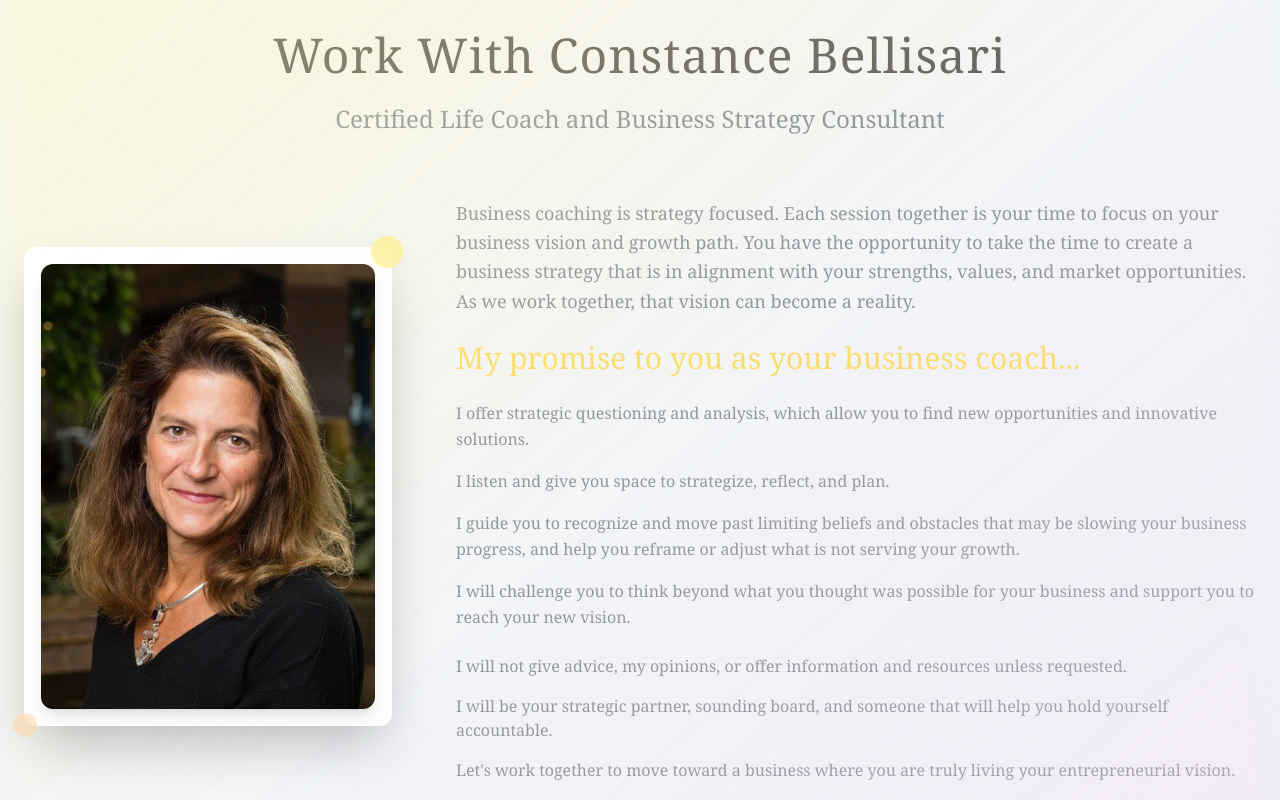
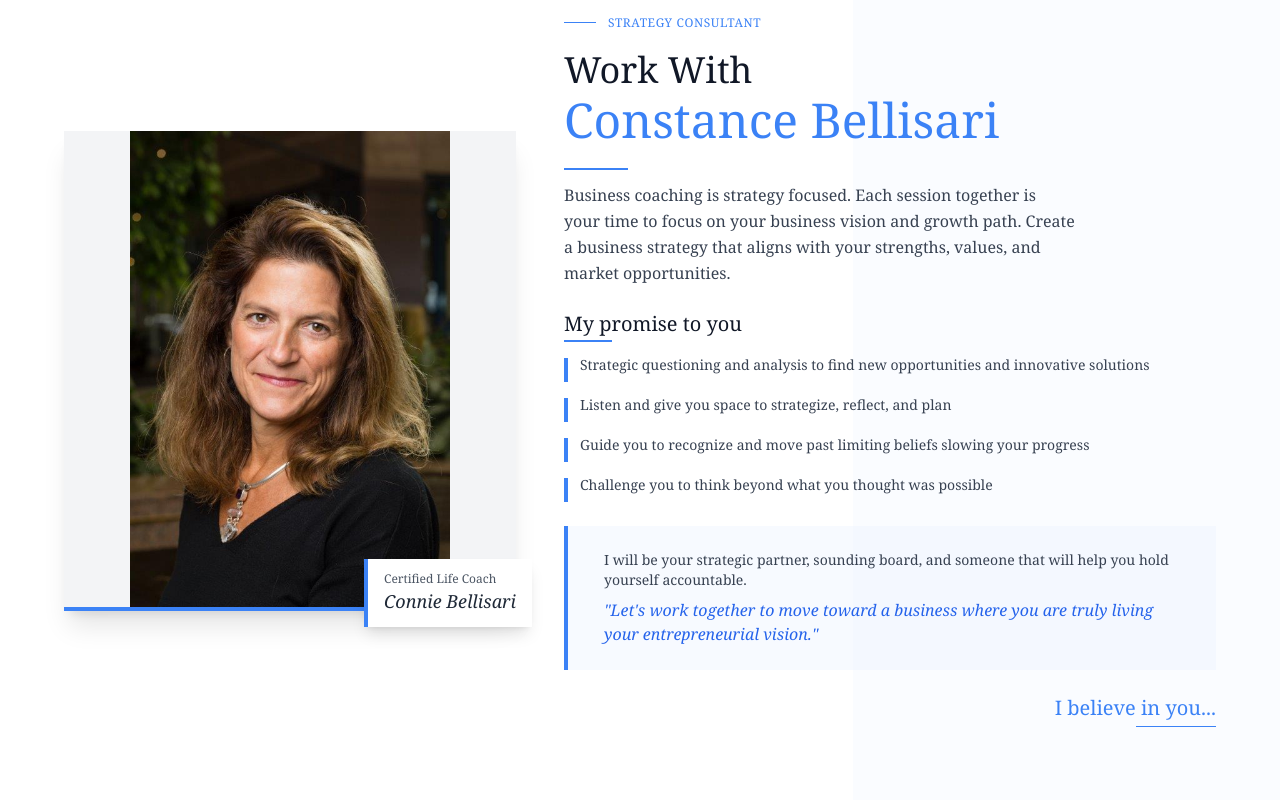
Before and after one commit to Drakebellisarii/cpp_website, a React (Create React App) app: page / in a window 1280 px wide. Shown: the part 1460-2260 px from the top of the page. Built offline with nearby package versions, Linux system fonts and the light colour scheme.

Commit message:
updated info section

```diff
--- a/src/CentralPointPartnersWebsite.jsx
+++ b/src/CentralPointPartnersWebsite.jsx
@@ -526,142 +526,137 @@ export default function CentralPointPartnersWebsite() {
 
 
 </section>
-                  {/* Work with Connie Bellisari Section */}
-      <section className="relative py-24 px-6 bg-gradient-to-br from-slate-100/70 to-blue-100/70 overflow-hidden group">
+ <section className="py-20 px-6 bg-white relative overflow-hidden">
+       {/* Subtle background element */}
+       <div className="absolute top-0 right-0 w-1/3 h-full bg-blue-50/30"></div>
 
-  <div className="max-w-7xl mx-auto">
-    <motion.h2
-      className="text-5xl font-light text-center mb-6 text-black/100 tracking-wide"
-      initial={{ opacity: 0, y: 30 }}
-      whileInView={{ opacity: 1, y: 0 }}
+       <div className="max-w-6xl mx-auto relative">
+         <div className="grid lg:grid-cols-12 gap-12 items-center">
+
+           {/* Left Side - Photo */}
+           <motion.div
+             className="lg:col-span-5 relative"
+             initial={{ opacity: 0, x: -50 }}
+             whileInView={{ opacity: 1, x: 0 }}
              transition={{ duration: 0.8 }}
              viewport={{ once: true }}>
-      Work With Constance Bellisari
-    </motion.h2>
 
-    <motion.h3
-      className="text-2xl font-light text-center mb-16 text-slate-600"
-      initial={{ opacity: 0, y: 20 }}
-      whileInView={{ opacity: 1, y: 0 }}
-      transition={{ duration: 0.8, delay: 0.2 }}
-      viewport={{ once: true }}>
-      Certified Life Coach and Business Strategy Consultant
-    </motion.h3>
+             {/* Photo container with creative framing */}
+             <div className="relative">
+               {/* Blue accent frame */}
+               <div className="absolute -top-3 -left-3 w-full h-full border-2 border-blue-500 -z-10"></div>
 
-    <div className="grid lg:grid-cols-3 gap-16 items-center">
-      {/* Photo with background - now takes up 1/3 of the space */}
-      <motion.div
-        className="lg:col-span-1 flex justify-center lg:justify-start -mt-28"
-        initial={{ opacity: 0, x: -50 }}
-        whileInView={{ opacity: 1, x: 0 }}
-        transition={{ duration: 0.8, delay: 0.3 }}
-        viewport={{ once: true }}>
-
-        {/* Background decoration */}
-        <div className="absolute -inset-4 bg-gradient-to-br from-yellow-100/60 via-orange-50/40 to-pink-100/60 rounded-3xl blur-xl"></div>
-
-        {/* Photo container - increased size by 50% */}
-        <div className="relative bg-white/90 backdrop-blur-sm p-4 rounded-xl shadow-2xl border border-white/50 w-96">
-          <div className="aspect-[3/4] w-full bg-gradient-to-br from-slate-100 to-slate-200 rounded-xl overflow-hidden shadow-lg">
+               {/* Main photo */}
+               <div className="w-full h-[480px] bg-gray-100 shadow-xl relative overflow-hidden flex items-center justify-center">
                  <img
                    src="/Connie-headshot.JPG"
                    alt="Connie Bellisari"
-              className="w-full h-full object-cover"
+                   className="max-w-full max-h-full object-contain"
                  />
+
+                 {/* Blue overlay strip */}
+                 <div className="absolute bottom-0 left-0 right-0 h-1 bg-blue-500"></div>
                </div>
 
-          {/* Optional decorative elements */}
-          <div className="absolute -top-3 -right-3 w-8 h-8 bg-yellow-200 rounded-full opacity-70"></div>
-          <div className="absolute -bottom-3 -left-3 w-6 h-6 bg-orange-200 rounded-full opacity-60"></div>
+               {/* Floating signature card */}
+               <motion.div
+                 className="absolute -bottom-4 -right-4 bg-white shadow-lg px-4 py-3 border-l-4 border-blue-500"
+                 initial={{ opacity: 0, y: 20 }}
+                 whileInView={{ opacity: 1, y: 0 }}
+                 transition={{ duration: 0.6, delay: 0.4 }}
+                 viewport={{ once: true }}>
+                 <p className="text-xs text-gray-600 font-light">Certified Life Coach</p>
+                 <p className="text-lg font-light text-gray-800 italic">Connie Bellisari</p>
+               </motion.div>
              </div>
            </motion.div>
 
-      {/* Content - now takes up 2/3 of the space */}
+           {/* Right Side - Content */}
            <motion.div
-        className="lg:col-span-2 space-y-6"
+             className="lg:col-span-7 space-y-6"
              initial={{ opacity: 0, x: 50 }}
              whileInView={{ opacity: 1, x: 0 }}
-        transition={{ duration: 0.8, delay: 0.4 }}
+             transition={{ duration: 0.8, delay: 0.2 }}
              viewport={{ once: true }}>
 
-        <div className="prose prose-lg text-slate-600 font-light leading-relaxed max-w-none">
-          <p className="text-lg leading-relaxed">
+             {/* Header with creative typography */}
+             <div className="space-y-4">
+               <div className="flex items-center space-x-3 mb-2">
+                 <div className="w-8 h-[1px] bg-blue-500"></div>
+                 <span className="text-xs tracking-wider text-blue-500 font-medium uppercase">Strategy Consultant</span>
+               </div>
+
+               <h2 className="text-4xl font-light text-gray-900 leading-tight">
+                 Work With
+                 <span className="block text-5xl text-blue-500 font-normal mt-1">
+                   Constance Bellisari
+                 </span>
+               </h2>
+             </div>
+
+             {/* Description */}
+             <div className="space-y-3">
+               <div className="w-16 h-[2px] bg-blue-500"></div>
+               <p className="text-base text-gray-700 font-light leading-relaxed max-w-lg">
                  Business coaching is strategy focused. Each session together is your time
-            to focus on your business vision and growth path. You have the opportunity to
-            take the time to create a business strategy that is in alignment with your
-            strengths, values, and market opportunities. As we work together, that vision can
-            become a reality.
+                 to focus on your business vision and growth path. Create a business strategy
+                 that aligns with your strengths, values, and market opportunities.
                </p>
              </div>
 
-        <motion.h4
-          className="text-3xl font-light text-yellow-400 mt-12 mb-6"
+             {/* Promise Section */}
+             <div className="space-y-4">
+               <h4 className="text-xl font-light text-gray-900 relative">
+                 My promise to you
+                 <span className="absolute -bottom-1 left-0 w-12 h-[2px] bg-blue-500"></span>
+               </h4>
+
+               <div className="grid gap-3">
+                 {[
+                   "Strategic questioning and analysis to find new opportunities and innovative solutions",
+                   "Listen and give you space to strategize, reflect, and plan",
+                   "Guide you to recognize and move past limiting beliefs slowing your progress",
+                   "Challenge you to think beyond what you thought was possible"
+                 ].map((promise, index) => (
+                   <motion.div
+                     key={index}
+                     className="flex items-start space-x-3 group"
+                     initial={{ opacity: 0, y: 20 }}
+                     whileInView={{ opacity: 1, y: 0 }}
+                     transition={{ duration: 0.6, delay: 0.3 + index * 0.1 }}
+                     viewport={{ once: true }}>
+                     <div className="w-1 h-6 bg-blue-500 flex-shrink-0 mt-1 group-hover:bg-blue-600 transition-colors"></div>
+                     <p className="text-sm text-gray-700 font-light leading-relaxed">{promise}</p>
+                   </motion.div>
+                 ))}
+               </div>
+             </div>
+
+             {/* Partnership statement */}
+             <motion.div
+               className="bg-blue-50/50 p-6 relative"
+               initial={{ opacity: 0, y: 20 }}
+               whileInView={{ opacity: 1, y: 0 }}
+               transition={{ duration: 0.8, delay: 0.7 }}
+               viewport={{ once: true }}>
+               <div className="absolute left-0 top-0 bottom-0 w-1 bg-blue-500"></div>
+               <div className="space-y-2 text-gray-700 font-light leading-relaxed pl-4">
+                 <p className="text-sm">I will be your strategic partner, sounding board, and someone that will help you hold yourself accountable.</p>
+                 <p className="text-base italic text-blue-600">
+                   "Let's work together to move toward a business where you are truly living your entrepreneurial vision."
+                 </p>
+               </div>
+             </motion.div>
+
+             {/* Belief statement */}
+             <motion.div
+               className="text-right"
                initial={{ opacity: 0 }}
                whileInView={{ opacity: 1 }}
-          transition={{ duration: 0.8, delay: 0.6 }}
+               transition={{ duration: 0.8, delay: 0.9 }}
                viewport={{ once: true }}>
-          My promise to you as your business coach...
-        </motion.h4>
-
-        <div className="space-y-4 text-slate-600 font-light leading-relaxed">
-          <motion.p
-            initial={{ opacity: 0, y: 20 }}
-            whileInView={{ opacity: 1, y: 0 }}
-            transition={{ duration: 0.6, delay: 0.7 }}
-            viewport={{ once: true }}>
-            I offer strategic questioning and analysis, which allow you to find new
-            opportunities and innovative solutions.
-          </motion.p>
-
-          <motion.p
-            initial={{ opacity: 0, y: 20 }}
-            whileInView={{ opacity: 1, y: 0 }}
-            transition={{ duration: 0.6, delay: 0.8 }}
-            viewport={{ once: true }}>
-            I listen and give you space to strategize, reflect, and plan.
-          </motion.p>
-
-          <motion.p
-            initial={{ opacity: 0, y: 20 }}
-            whileInView={{ opacity: 1, y: 0 }}
-            transition={{ duration: 0.6, delay: 0.9 }}
-            viewport={{ once: true }}>
-            I guide you to recognize and move past limiting beliefs and obstacles that may
-            be slowing your business progress, and help you reframe or adjust what is not
-            serving your growth.
-          </motion.p>
-
-          <motion.p
-            initial={{ opacity: 0, y: 20 }}
-            whileInView={{ opacity: 1, y: 0 }}
-            transition={{ duration: 0.6, delay: 1.0 }}
-            viewport={{ once: true }}>
-            I will challenge you to think beyond what you thought was possible
-            for your business and support you to reach your new vision.
-          </motion.p>
-        </div>
-
-        <motion.div
-          className="mt-8 space-y-4 text-slate-600 font-light"
-          initial={{ opacity: 0, y: 20 }}
-          whileInView={{ opacity: 1, y: 0 }}
-          transition={{ duration: 0.6, delay: 1.1 }}
-          viewport={{ once: true }}>
-          <p>I will not give advice, my opinions, or offer information and resources unless requested.</p>
-          <p>I will be your strategic partner, sounding board, and someone that will help you hold yourself accountable.</p>
-          <p>Let's work together to move toward a business where you are truly living your entrepreneurial vision.</p>
-        </motion.div>
-
-        <motion.div
-          className="mt-12"
-          initial={{ opacity: 0, y: 20 }}
-          whileInView={{ opacity: 1, y: 0 }}
-          transition={{ duration: 0.6, delay: 1.2 }}
-          viewport={{ once: true }}>
-          <h5 className="text-2xl font-light text-yellow-400 mb-2">I believe in you...</h5>
-          <div className="text-4xl font-light text-slate-500 italic">
-            Connie Bellisari
-          </div>
+               <p className="text-xl font-light text-blue-500 mb-1">I believe in you...</p>
+               <div className="w-20 h-[1px] bg-blue-500 ml-auto"></div>
              </motion.div>
            </motion.div>
          </div>
```
Lines whose indentation alone changed are shown as unchanged.
